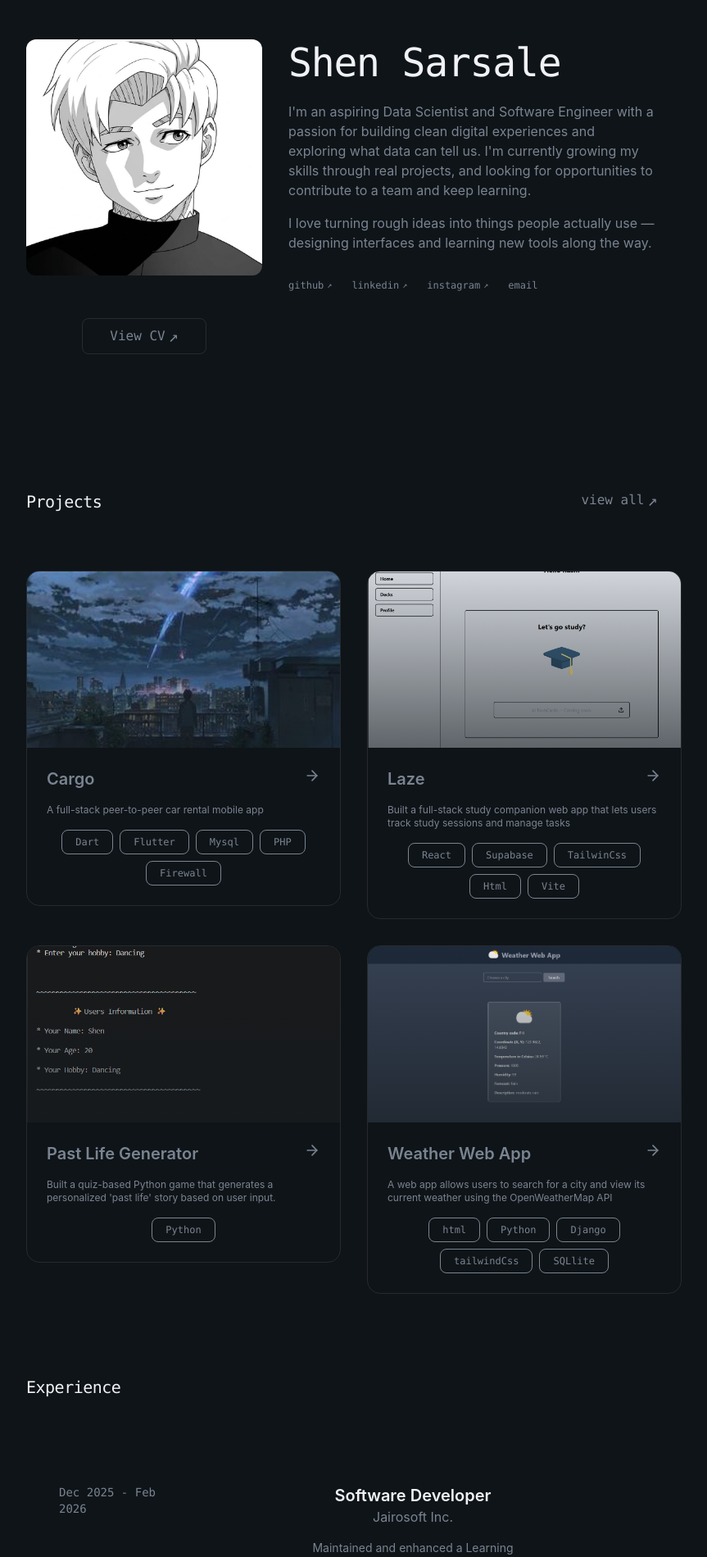
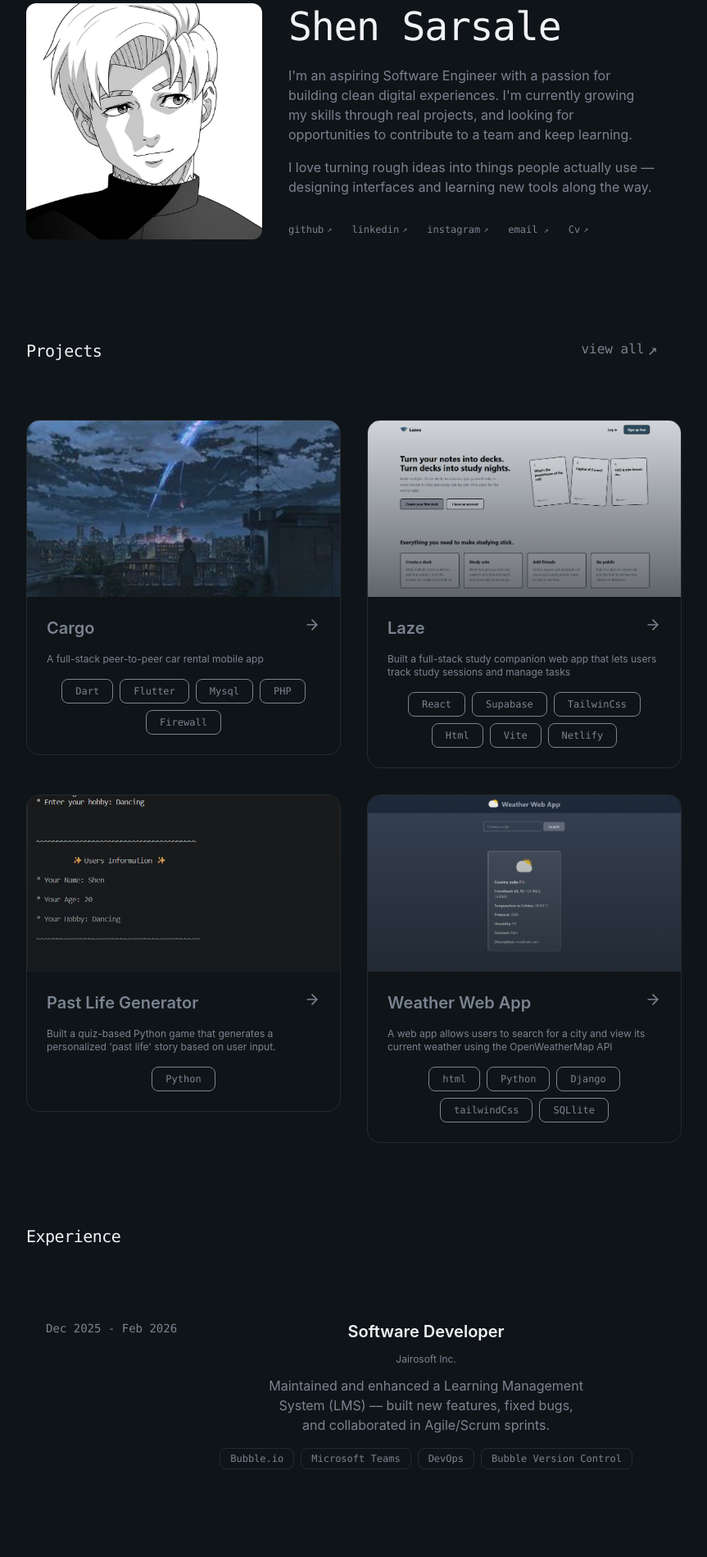
Before and after one commit to Ein-shen/My-porfolio, a React (Vite) app: page / in a window 1280 px wide. Shown: the part 140-2039 px from the top of the page at 82% size, without its empty margins (208-1071 px from the left). Built offline with nearby package versions, Linux system fonts and the light colour scheme; the HTML template or start-up script is replaced by a standard one.

Commit message:
added changes to view project: changing legit information, experience: change the margina and stuff, hero: change the style where it looks presentable, project: same as i did in the first one

```diff
--- a/src/away/View_projects.jsx
+++ b/src/away/View_projects.jsx
@@ -12,15 +12,12 @@ const projects = [
       tags: ["Dart", "Flutter", "Mysql", "PHP", "Firewall"],
       github: "https://github.com/Syloms/Cargo" },
 
-    { title: "Laze",
+    { title: "Lazeu",
       description: "Built a full-stack study companion web app that lets users track study sessions and manage tasks",
-      image: "laze.png",
-      tags: ["React", "Supabase", "TailwinCss", "Html", "Vite"],
+      image: "Lazeu.png",
+      tags: ["React", "Supabase", "TailwinCss", "Html", "Vite", "Netlify"],
       github: "https://github.com/Ein-shen/CS50-Laze"
     },
-
-
-
 
     { title: "Past Life Generator",
       description: "Built a quiz-based Python game that generates a personalized 'past life' story based on user input.",
@@ -29,7 +26,13 @@ const projects = [
       github: "https://github.com/Ein-shen/CS50-python-past-life-generator" },
 
 
-    { title: "OUCH", description: "HIHIHIHIH", image: "a.jpg", tags: ["html"],  github: "#" },
+    { title: "Weather Web App",
+      description: "A web app allows users to search for a city and view its current weather using the OpenWeatherMap API",
+      image: "weather.png",
+      tags: ["html", "Python", "Django", "tailwindCss", "SQLlite"],
+      github: "https://github.com/Ein-shen/weather-webApp"
+     },
+
 ]
 
 export const View_projects = () => {
--- a/src/sections/Experiece.jsx
+++ b/src/sections/Experiece.jsx
@@ -21,35 +21,30 @@ export const Experience = () => {
     return (
         <section
             id="experience"
-            className="py-2 relative overflow-hidden scroll-mt-24 animate-fade-in">
-            <div className="container mx-auto px-4 sm:px-6 md:px-12 py-10 relative z-10">
+            className="py-2 relative overflow-hidden scroll-mt-24">
+
+            <div className="container mx-auto px-6 md:px-12 py-10 relative z-10 animate-fade-in">
                 <div className="mx-auto max-w-[800px]">
 
-                    {/* section header */}
-                    <div className="max-w-3xl mb-16">
+                    {/* Header */}
+                    <div className="mb-16">
                         <h1 className="font-mono text-xl lg:text-xl font-medium tracking-tight pt-1">
                             Experience
                         </h1>
                     </div>
 
-                    {/* Timeline */}
                     <div className="relative">
-                        {/* experience items */}
-                        <div className="space-y-12">
                         {experiences.map((exp, idx) => (
-                                <div key={idx} className="pb-10"
-                                    style={{animationDelay: `${(idx + 1) * 100}ms`}}
-                                >
-                                    {/* content */}
-                                    <div className="flex flex-col md:flex-row items-center md:items-start gap-4 p-4 sm:p-6 md:p-10 rounded-2xl transition-all duration-500">
-                                        <span className="text-sm text-muted-foreground font-mono shrink-0 text-center md:text-left md:w-32">
+                            <div key={idx} className="pb-10">
+                                <div className="flex flex-row items-start gap-4 p-6 rounded-2xl transition-all duration-500">
+                                    <span className="text-sm text-muted-foreground font-mono font-medium shrink-0">
                                         {exp.period}
                                     </span>
 
-                                        <div className="flex flex-col items-center w-full min-w-0">
-                                            <h3 className="text-lg md:text-xl font-semibold text-center">{exp.role}</h3>
-                                            <p className="text-sm md:text-base text-muted-foreground text-center">{exp.company}</p>
-                                            <p className="text-xs md:text-sm text-muted-foreground mt-4 text-center max-w-xs sm:max-w-sm md:w-72">
+                                    <div className="flex flex-col items-center w-full">
+                                        <h3 className="text-xl font-semibold text-center">{exp.role}</h3>
+                                        <p className="text-xs text-muted-foreground pt-3 text-center">{exp.company}</p>
+                                        <p className="text-md text-muted-foreground pt-3 text-center max-w-sm">
                                             {exp.description}
                                         </p>
 
@@ -68,12 +63,12 @@ export const Experience = () => {
                             </div>
                         ))}
                     </div>
-                    </div>
+
                 </div>
 
                 {/* Tech stack */}
-                <div className='max-w-[800px] mx-auto pt-12'>
-                    <div className='flex items-center justify-between mb-15'>
+                <div className="mx-auto max-w-[800px] pt-12">
+                    <div className="mb-16">
                         <h1 className="font-mono text-lg lg:text-lg font-medium tracking-tight pt-1">
                             Stack
                         </h1>
--- a/src/sections/Hero.jsx
+++ b/src/sections/Hero.jsx
@@ -10,10 +10,9 @@ export const Hero = () => {
     return (
         <section
             id="hero"
+            className="relative flex items-center justify-center overflow-hidden bg-background pt-30 pb-16">
 
-            className="relative min-h-[85vh] flex items-center justify-center overflow-hidden bg-background pt-24">
-
-            <div className="container mx-auto pt-6 md:px-12 py-10 relative z-10 ">
+            <div className="container mx-auto pt-6 md:px-12 pb-0 relative z-10 ">
                 <div className="flex flex-col items-center lg:items-start lg:grid lg:grid-cols-[288px_minmax(0,480px)] gap-8 lg:justify-center mx-auto w-fit max-w-full">
 
                     {/* Left: photo */}
@@ -33,9 +32,9 @@ export const Hero = () => {
 
                         <div className="space-y-4 text-muted-foreground max-w-md ">
                             <p className='animate-fade-in animation-delay-600'>
-                                I'm an aspiring Data Scientist and Software Engineer with a passion for
-                                building clean digital experiences and exploring what data can tell us.
-                                I'm currently growing my skills through real projects, and looking for
+                                I'm an aspiring Software Engineer with a passion
+                                for building clean digital experiences. I'm currently
+                                growing my skills through real projects, and looking for
                                 opportunities to contribute to a team and keep learning.
                             </p>
                             <p className='animate-fade-in animation-delay-800'>
@@ -55,28 +54,19 @@ export const Hero = () => {
                                 instagram <span className="text-[10px]">↗</span>
                             </a>
                             <a href="shensarsale25@gmail.com" className="hover:text-foreground transition-colors">
-                                email
+                                email <span className="text-[10px]">↗</span>
                             </a>
-                        </div>
-                    </div>
 
-
-                    {/* Cv */}
-
-                    <div>
-                        <div className='flex items-center justify-center'>
                             <Link
                                 to="/cv"
-                                className='font-mono font-lg border border-white/10 text-muted-foreground hover:text-foreground rounded-lg w-38 h-11 cursor-pointer flex items-center justify-center gap-1 animate-fade-in animation-delay-1000'
+                                className='hover:text-foreground transition-colors flex items-center gap-1'
                                 >
-                                View CV <span className="text-[20px]">↗</span>
+                                Cv <span className="text-[10px]">↗</span>
                             </Link>
                         </div>
                     </div>
 
                 </div>
-
-
             </div>
         </section>
     )
--- a/src/sections/Projects.jsx
+++ b/src/sections/Projects.jsx
@@ -13,8 +13,8 @@ const projects = [
 
     { title: "Laze",
       description: "Built a full-stack study companion web app that lets users track study sessions and manage tasks",
-      image: "laze.png",
-      tags: ["React", "Supabase", "TailwinCss", "Html", "Vite"],
+      image: "Lazeu.png",
+      tags: ["React", "Supabase", "TailwinCss", "Html", "Vite", "Netlify"],
       github: "https://github.com/Ein-shen/CS50-Laze"
     },
 
@@ -27,7 +27,12 @@ const projects = [
       github: "https://github.com/Ein-shen/CS50-python-past-life-generator" },
 
 
-    { title: "Weather Web App", description: "A web app allows users to search for a city and view its current weather using the OpenWeatherMap API", image: "weather.png", tags: ["html", "Python", "Django", "tailwindCss", "SQLlite"],  github: "https://github.com/Ein-shen/weather-webApp" },
+    { title: "Weather Web App",
+      description: "A web app allows users to search for a city and view its current weather using the OpenWeatherMap API",
+      image: "weather.png",
+      tags: ["html", "Python", "Django", "tailwindCss", "SQLlite"],
+      github: "https://github.com/Ein-shen/weather-webApp"
+     },
 ]
 
 export const Projects = () => {
```
Also changed, not shown: public/Lazeu.png (added), public/laze.png (deleted). Lines whose indentation alone changed are shown as unchanged.
